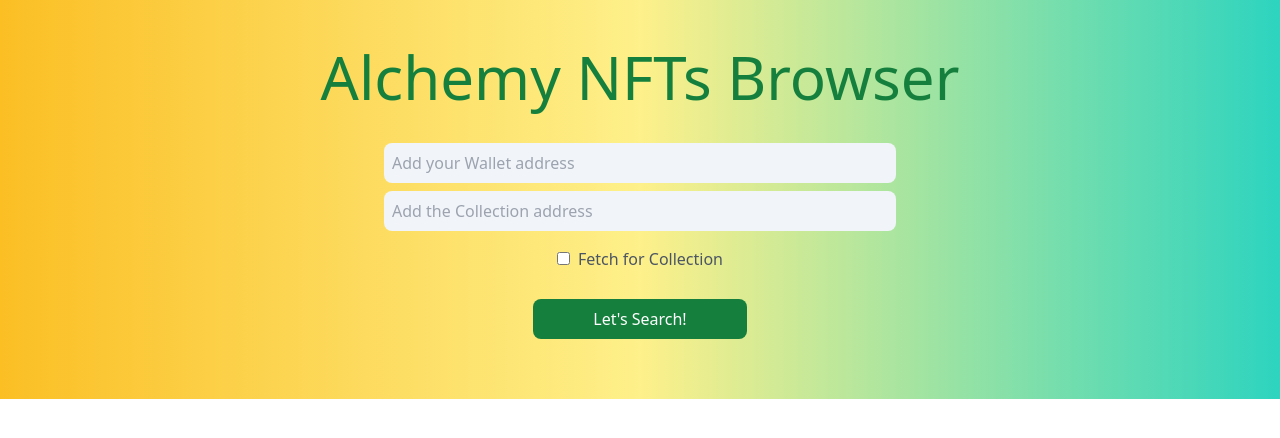
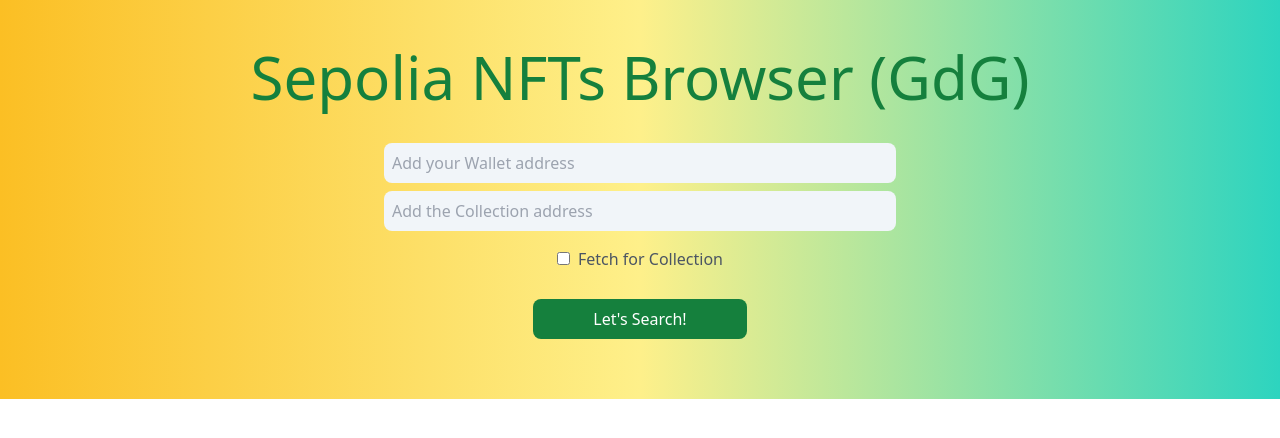
Before and after one commit to gabriel-dg/RTW3-W4-NFTBrowser, a Next.js app: page / in a window 1280 px wide. Shown: the top 438 px of the page. Built offline with nearby package versions, Linux system fonts and the light colour scheme.

Commit message:
Sepolia network

```diff
--- a/pages/_app.jsx
+++ b/pages/_app.jsx
@@ -1,5 +1,4 @@
 import '../styles/globals.css'
-
 
 function MyApp({ Component, pageProps }) {
   return <Component {...pageProps} />
--- a/pages/index.jsx
+++ b/pages/index.jsx
@@ -37,7 +37,11 @@
     console.log("PageKey: ", pagekey);
 
     const api_key = process.env.NEXT_PUBLIC_API_KEY;
-    const baseURL = `https://eth-mainnet.alchemyapi.io/v2/${api_key}/getNFTs/`;
+    // const baseURL = `https://eth-mainnet.g.alchemy.com/nft/v2/${api_key}/getNFTs/`;
+    // const baseURL = `https://polygon-mainnet.g.alchemyapi.io/nft/v2/${api_key}/getNFTs/`;
+    const baseURL = `https://eth-sepolia.g.alchemy.com/nft/v2/${api_key}/getNFTs/`;
+    // const baseURL = `https://polygon-mumbai.g.alchemy.com/nft/v2/${api_key}/getNFTs/`;
+
 
     if (!collection.length) {
       var requestOptions = {
@@ -87,7 +91,10 @@
       };
 
       const api_key = process.env.NEXT_PUBLIC_API_KEY;
-      const baseURL = `https://eth-mainnet.alchemyapi.io/v2/${api_key}/getNFTsForCollection/`;
+      // const baseURL = `https://eth-mainnet.g.alchemy.com/nft/v2/${api_key}/getNFTsForCollection/`;
+      // const baseURL = `https://polygon-mainnet.g.alchemyapi.io/nft/v2/${api_key}/getNFTsForCollection/`;
+      const baseURL = `https://eth-sepolia.g.alchemy.com/nft/v2/${api_key}/getNFTsForCollection/`;
+      // const baseURL = `https://polygon-mumbai.g.alchemy.com/nft/v2/${api_key}/getNFTsForCollection/`;
 
       const fetchURL = `${baseURL}?contractAddress=${collection}&withMetadata=${"true"}&startToken=${startToken}`;
       console.log("2-NFTsCollection URL: ", fetchURL)
@@ -131,7 +138,7 @@
 
       <div className="flex flex-col w-full justify-center items-center gap-y-2">
 
-        <h1 className="antialiased hover:subpixel-antialiased font-medium leading-tight text-6xl mt-2 mb-5 text-green-700">Alchemy NFTs Browser</h1>
+        <h1 className="antialiased hover:subpixel-antialiased font-medium leading-tight text-6xl mt-2 mb-5 text-green-700">Sepolia NFTs Browser (GdG)</h1>
 
         <input disabled={fetchForCollection} className="w-2/5 bg-slate-100 py-2 px-2 rounded-lg text-gray-800 focus:outline-blue-300 disabled:bg-slate-50 disabled:text-gray-50" onChange={(e) => { setWalletAddress(e.target.value) }} value={wallet} type={("text")} placeholder="Add your Wallet address"></input>
         <input className="w-2/5 bg-slate-100 py-2 px-2 rounded-lg text-gray-800 focus:outline-blue-300 disabled:bg-slate-50 disabled:text-gray-50" onChange={(e) => { setCollectionAddress(e.target.value) }} value={collection} type={("text")} placeholder="Add the Collection address"></input>
@@ -161,8 +168,11 @@
         <div className="flex flex-col items-center">
 
           <span className="text-sm text-gray-700 dark:text-gray-500">
-            Showing <span className="font-semibold text-gray-900">{fromNFT}</span> to <span className="font-semibold text-gray-900">{toNFT}</span> of <span className="font-semibold text-gray-900">{NFTsInfo.totalCount}</span> Entries
-          </span>
+            Showing <span className="font-semibold text-gray-900">{fromNFT} </span>
+            to <span className="font-semibold text-gray-900">{toNFT} </span>
+            of <span className="font-semibold text-gray-900">{NFTsInfo.totalCount} </span>
+            Entries</span>
+
           <div className="inline-flex mt-2 xs:mt-0">
 
             <button className="inline-flex items-center py-2 px-4 text-sm font-medium text-white bg-gray-800 rounded-l hover:bg-gray-900 dark:bg-green-800 dark:border-gray-700 dark:text-gray-400 dark:hover:bg-green-900 dark:hover:text-white"
@@ -206,7 +216,7 @@
       {/* ================= Pagination Bar End ============== */}
 
 
-      {/* ======================== Call the NFT Cards =============== */}
+      {/* ======================== Render NFT Cards =============== */}
       <div className='flex flex-wrap gap-y-12 mt-4 w-5/6 gap-x-2 justify-center'>
         {NFTs.length > 0 && NFTs.map(nft => { return (<NFTCard nft={nft}></NFTCard>) })}
       </div>
```
Also changed, not shown: 1 other file (tests, documents, lock files or other folders).
